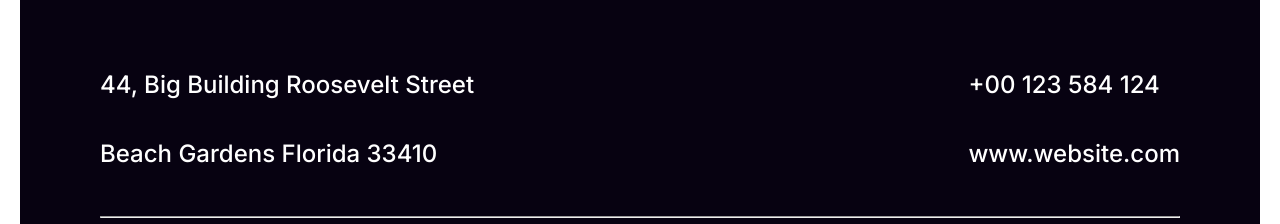
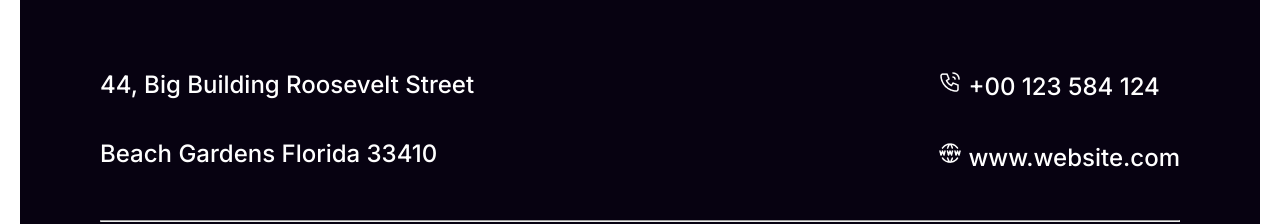
Before and after one commit to Partha-727/new-year-practice-task, a plain HTML site: page index.html in a window 1280 px wide. Shown: the part 7275-7499 px from the top of the page. Drawn offline with Linux system fonts and the light colour scheme.

Commit message:
added icons

```diff
--- a/index.html
+++ b/index.html
@@ -108,8 +108,8 @@
                 <h5 class="inter-font">Beach Gardens Florida 33410</h5>
             </div>
             <div>
-                <h5 class="inter-font">+00 123 584 124</h5>
-                <h5 class="inter-font">www.website.com</h5>
+                <h5 class="inter-font"><img src="icons/Call.png" alt=""> +00 123 584 124</h5>
+                <h5 class="inter-font"> <img src="icons/Website.png" alt=""> www.website.com</h5>
             </div>
         </section>
         <hr>
```
